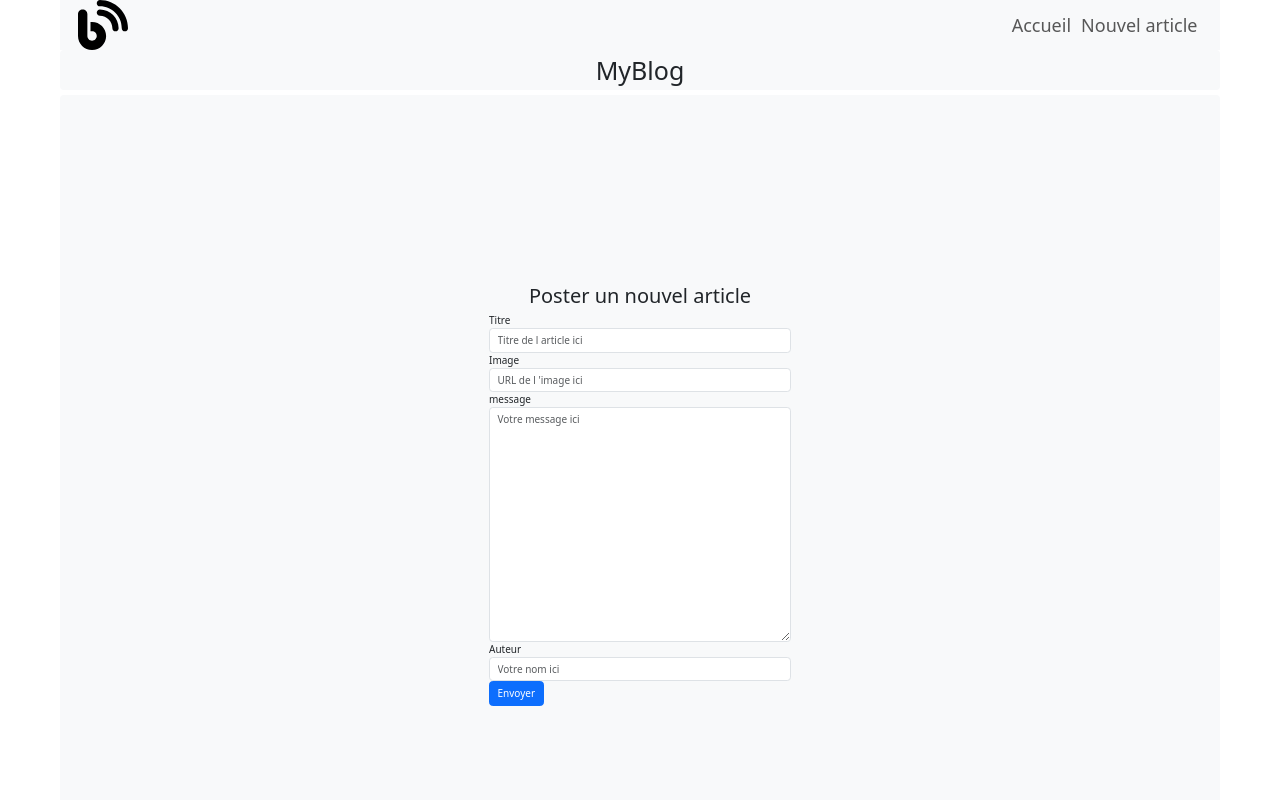
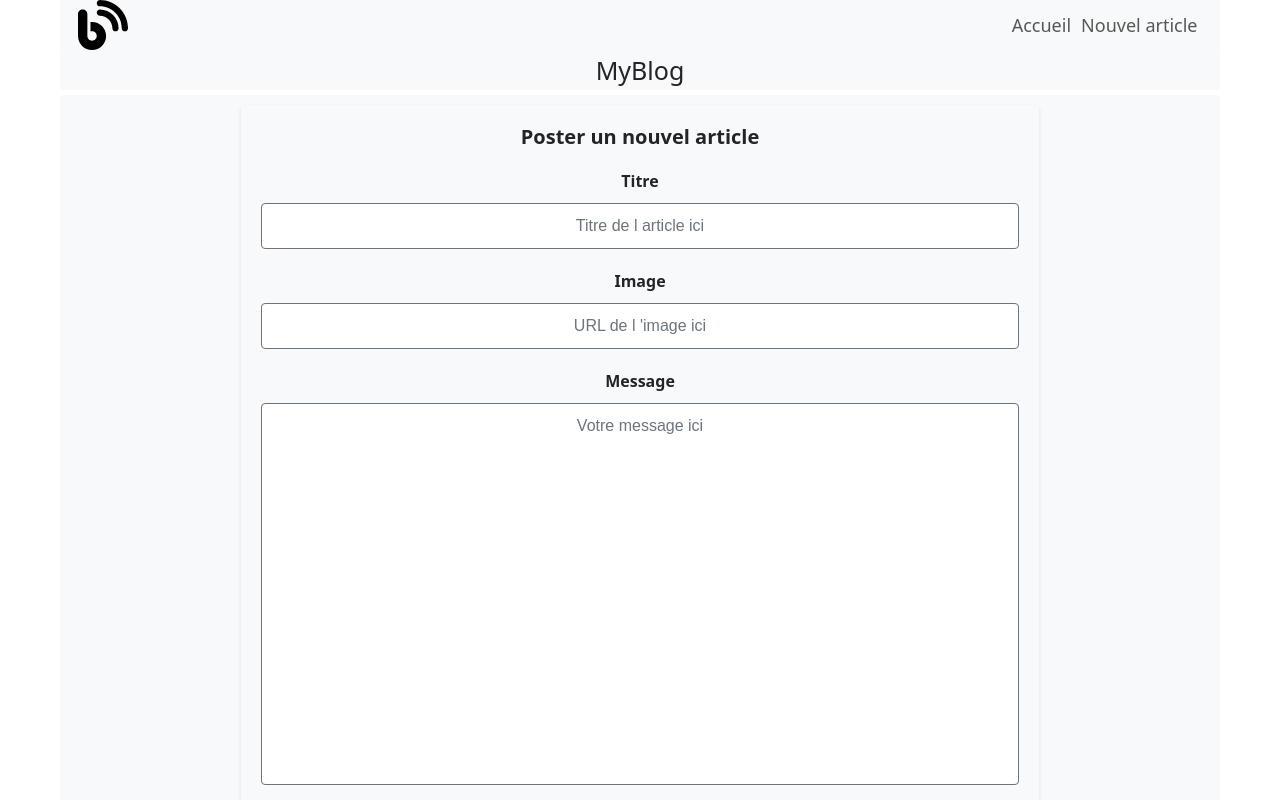
Before and after one commit to Aescanor/MyBlog, a React (Vite) app: page /newPost in a window 1280 px wide. Shown: the top 800 px of the page. Built offline with nearby package versions, Linux system fonts and the light colour scheme.

Commit message:
review sass ans jsx

```diff
--- a/src/components/Article/Article.scss
+++ b/src/components/Article/Article.scss
@@ -1,5 +1,4 @@
-@import '../../sass/variables.scss';
-@import '../../sass/mixins.scss';
+@import '../../sass/styles.scss';
 
 .post-detail {
     @include FlexCenterColumnWrap;
--- a/src/components/Cards/Card.scss
+++ b/src/components/Cards/Card.scss
@@ -1,5 +1,4 @@
-@import "../../sass/mixins.scss";
-@import "../../sass/variables.scss";
+@import '../../sass/styles.scss';
 
 .card {
     @include FlexCenterColumnWrap;
--- a/src/components/Footer/Footer.scss
+++ b/src/components/Footer/Footer.scss
@@ -1,5 +1,4 @@
-@import '../../sass/mixins.scss';
-@import '../../sass/variables.scss';
+@import '../../sass/styles.scss';
 
 footer{
     @include FlexCenterColumnWrap;
--- a/src/components/Header/Header.scss
+++ b/src/components/Header/Header.scss
@@ -1,5 +1,4 @@
-@import '../../sass/mixins.scss';
-@import '../../sass/variables.scss';
+@import '../../sass/styles.scss';
 
 h1 {
     @include FlexCenterColumnWrap;
--- a/src/components/PostForm.jsx
+++ b/src/components/PostForm/PostForm.jsx
@@ -1,9 +1,10 @@
 import React, { useState } from 'react'
 import { useNavigate } from 'react-router-dom';
+import './PostForm.scss';
 
-function PostForm() { //composant pour le formulaire de création d'un article
+function PostForm() {
 
-  const [form, setForm] = useState({ //création d'un objet form avec les champs du formulaire
+  const [form, setForm] = useState({
 
     title: "",
     picture: "",
@@ -11,50 +12,57 @@ function PostForm() { //composant pour le formulaire de création d'un article
     author : "",
   });
 
-  const navigate = useNavigate(); //hook pour la navigation
+  const navigate = useNavigate();
 
-function updateField(e){ //fonction pour mettre à jour les champs du formulaire
-  setForm({ //mise à jour de l'objet form
-    ...form, //copie de l'objet form
-    [e.target.name]: e.target.value //récupère la valeur de l'input et la stocke dans l'objet form
+function updateField(e){
+
+  setForm({
+    ...form,
+    [e.target.name]: e.target.value
   });
 }
 
-async function handleSubmit(e){  //fonction asynchrone pour envoyer le formulaire
+async function handleSubmit(e){
 
-  e.preventDefault(); //empêche le rechargement de la page
+  e.preventDefault();
 
-const post =  //création d'un objet JS
-  {...form}; //copie de l'objet form
+const post =
+  {...form};
 
   try {
     await fetch("http://localhost:5000/post", {
-      method: "POST", // méthode POST pour créer un nouvel article
+      method: "POST",
       headers: {
         "Content-Type": "application/json",
       },
-      body: JSON.stringify(post), //conversion de l'objet JS en JSON
+      body: JSON.stringify(post),
     });
 
-    setForm({ //remise à zéro du formulaire
+    setForm({
       title: "",
       picture: "",
       message: "",
       author : "",
     });
 
-    navigate("/"); // redirection vers la page d'accueil après succès de la création de l'article
+    if(e.target.name == ""){
+      alert('Veuillez remplir tous les champs');
+      return;
+    }
+
+
+    navigate("/");
   } catch (error) {
     console.error(error);
-    // Gérer l'erreur ici, par exemple, afficher un message à l'utilisateur pour lui indiquer que la création a échoué.
   }
 }
 
 
   return (
     <>
-      <h2>Poster un nouvel article</h2>
-      <form onSubmit={handleSubmit}>
+      <form onSubmit={handleSubmit} className='form-container'>
+
+      <h2 className='form-title'>Poster un nouvel article</h2>
 
     <div className="form-group">
         <label htmlFor="title">Titre</label>
@@ -64,8 +72,8 @@ const post =  //création d'un objet JS
         className="form-control"
         name="title"
         placeholder='Titre de l article ici'
-        value={form.title} //valeur du champ du formulaire
-        onChange={(e) => updateField(e)} //appel de la fonction updateField
+        value={form.title}
+        onChange={(e) => updateField(e)}
         />
     </div>
 
@@ -78,11 +86,12 @@ const post =  //création d'un objet JS
         name="picture"
         placeholder="URL de l 'image ici"
         value={form.picture}
-        onChange={(e) => updateField(e)}        />
+        onChange={(e) => updateField(e)}
+        />
     </div>
 
     <div className="form-group">
-        <label htmlFor="message">message</label>
+        <label htmlFor="message">Message</label>
         <textarea name="message"
         id="message"
         className="form-control"
@@ -106,7 +115,7 @@ const post =  //création d'un objet JS
         />
     </div>
 
-<input type="submit" value="Envoyer" className="btn btn-primary"/>
+<input type="submit" value="Envoyer" className="btn-primary"/>
       </form>
     </>
   )
--- /dev/null
+++ b/src/components/PostForm/PostForm.scss
@@ -0,0 +1,86 @@
+@import '../../sass/styles.scss';
+
+form.form-container{
+    @include FlexCenterColumnWrap();
+    flex-basis: 70%;
+    width: 70%;
+    margin: 0 auto;
+    padding: 2rem;
+    border-radius: $border-radius;
+    box-shadow: $box-shadow;
+    background-color: $light-color;
+
+    .form-title{
+        margin-bottom: 2rem;
+        font-size: 2rem;
+        font-weight: bold;
+        text-align: center;
+    }
+
+    .form-group{
+        margin-bottom: 2rem;
+        width: 100%;
+        display: flex;
+        flex-direction: column;
+        justify-content: center;
+        align-items: center;
+
+        label{
+            margin-bottom: 1rem;
+            font-size: 1.6rem;
+            font-weight: bold;
+        }
+
+        input{
+            width: 100%;
+            padding: 1rem;
+            border-radius: $border-radius;
+            border: 1px solid $secondary-color;
+            font-size: 1.6rem;
+            font-family: $font-family-base;
+            line-height: $line-height-base;
+        }
+
+        textarea{
+            width: 100%;
+            padding: 1rem;
+            border-radius: $border-radius;
+            border: 1px solid $secondary-color;
+            font-size: 1.6rem;
+            font-family: $font-family-base;
+            line-height: $line-height-base;
+            resize: none;
+        }
+
+        ::placeholder{
+            color: $secondary-color;
+            text-align: center;
+        }
+
+        .form-error{
+            margin-top: 1rem;
+            color: $danger-color;
+            font-size: 1.4rem;
+            font-weight: bold;
+        }
+
+    }
+    .btn-primary{
+        margin-top: 2rem;
+        width: 40%;
+        padding: 1rem;
+        border-radius: $border-radius;
+        border: 1px solid $secondary-color;
+        font-size: 1.6rem;
+        font-family: $font-family-base;
+        line-height: $line-height-base;
+        background-color: $primary-color;
+        color: $light-color;
+        transition: all 0.3s ease-in-out;
+
+        &:hover{
+            background-color: $success-color;
+            color: $dark-color;
+        }
+    }
+}
--- a/src/components/PostList/PostList.scss
+++ b/src/components/PostList/PostList.scss
@@ -1,6 +1,4 @@
-@import '../../sass/mixins.scss';
-@import '../../sass/variables.scss';
-
+@import '../../sass/styles.scss';
 
 .post-list {
     @include FlexCenterWrap;
--- a/src/components/pages/Home/Home.scss
+++ b/src/components/pages/Home/Home.scss
@@ -1,5 +1,4 @@
-@import '../../../sass/variables.scss';
-@import '../../../sass/mixins.scss';
+@import '../../../sass/styles.scss';
 
 h2 {
     text-align: center;
--- a/src/components/pages/NewPost.jsx
+++ b/src/components/pages/NewPost.jsx
@@ -1,4 +1,4 @@
-import PostForm from "../PostForm";
+import PostForm from "../PostForm/PostForm";
 
 export function NewPost() {
 
--- a/src/index.scss
+++ b/src/index.scss
@@ -1,7 +1,5 @@
 @import './sass/reset.scss';
-@import './sass/variables.scss';
-@import './sass/mixins.scss';
-
+@import './sass/styles.scss';
 .container{
     height: 5vh;
 
--- a/src/sass/customBS.scss
+++ b/src/sass/customBS.scss
@@ -1,5 +1,4 @@
-@import "./variables.scss";
-@import "./mixins.scss";
+@import './styles.scss';
 
 .navbar .nav-link {
     font-size: 1.8rem;
--- /dev/null
+++ b/src/sass/styles.scss
@@ -0,0 +1,2 @@
+@import 'variables.scss';
+@import 'mixins.scss';
```
